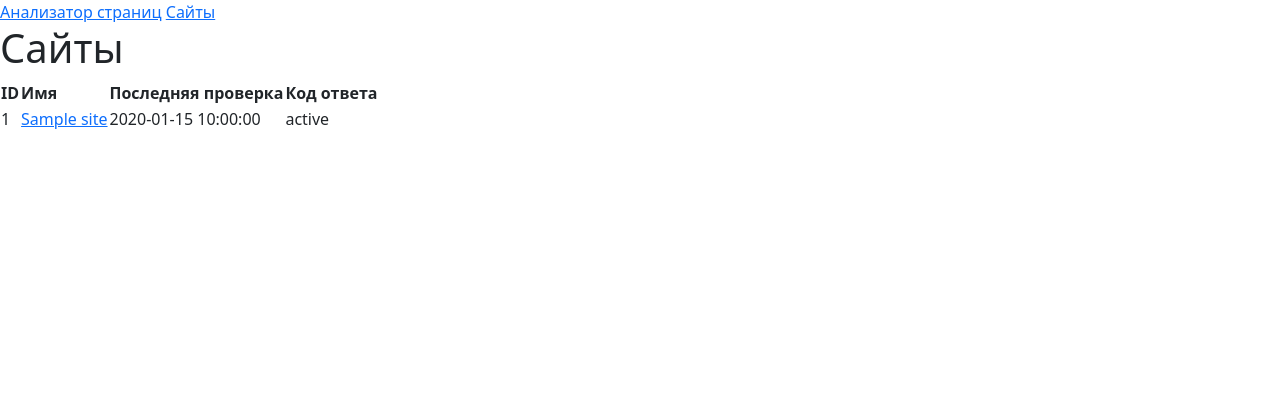
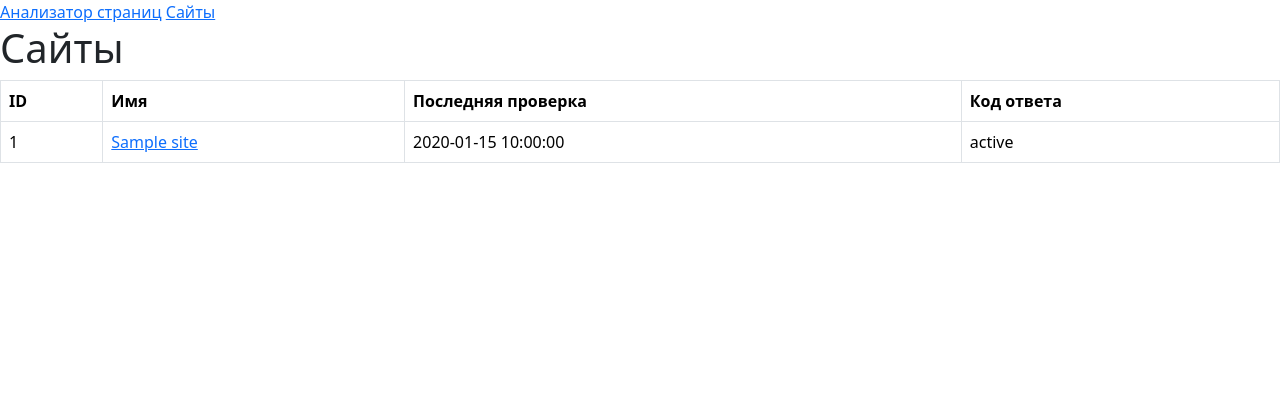
Before and after one commit to leksfix/python-project-83, a Flask app: template page_analyzer/templates/sites.html in a window 1280 px wide. Shown: the top 420 px of the page. Run offline with Flask 3, Linux system fonts and the light colour scheme; the template is opened without the code that fills it: most values are stand-ins (such as "Sample title", 1, 10 or a date in 2020).

Commit message:
Table style

```diff
--- a/page_analyzer/templates/sites.html
+++ b/page_analyzer/templates/sites.html
@@ -3,7 +3,7 @@
 {% block maincontent %}
     <div>
       <h1>Сайты</h1>
-      <table data-test="urls">
+      <table class="table table-bordered table-hover text-nowrap" data-test="urls">
         <thead>
             <h2>
                 <tr>
```
